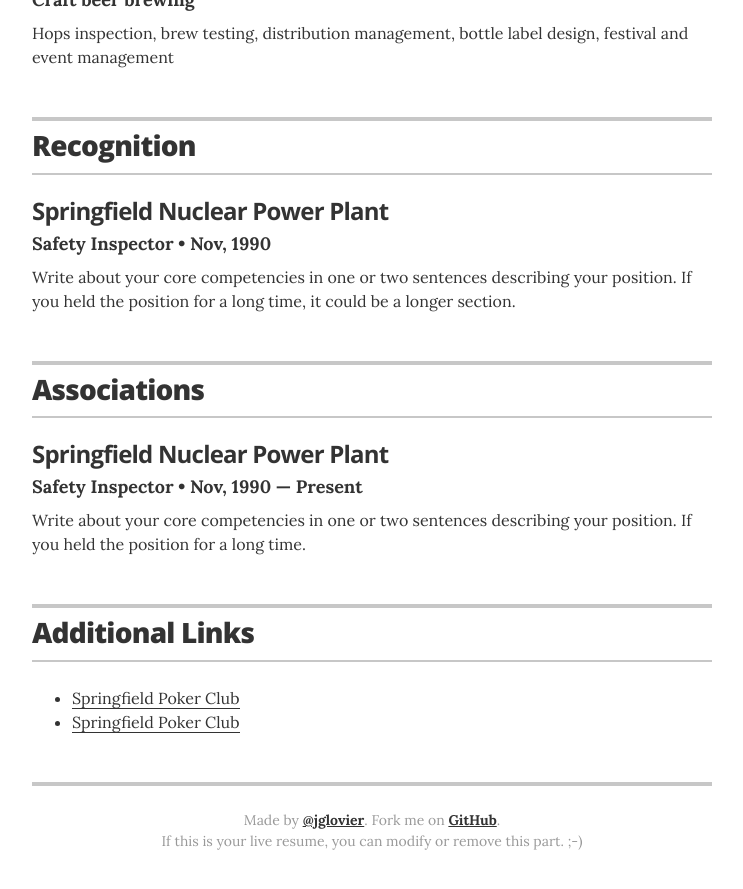
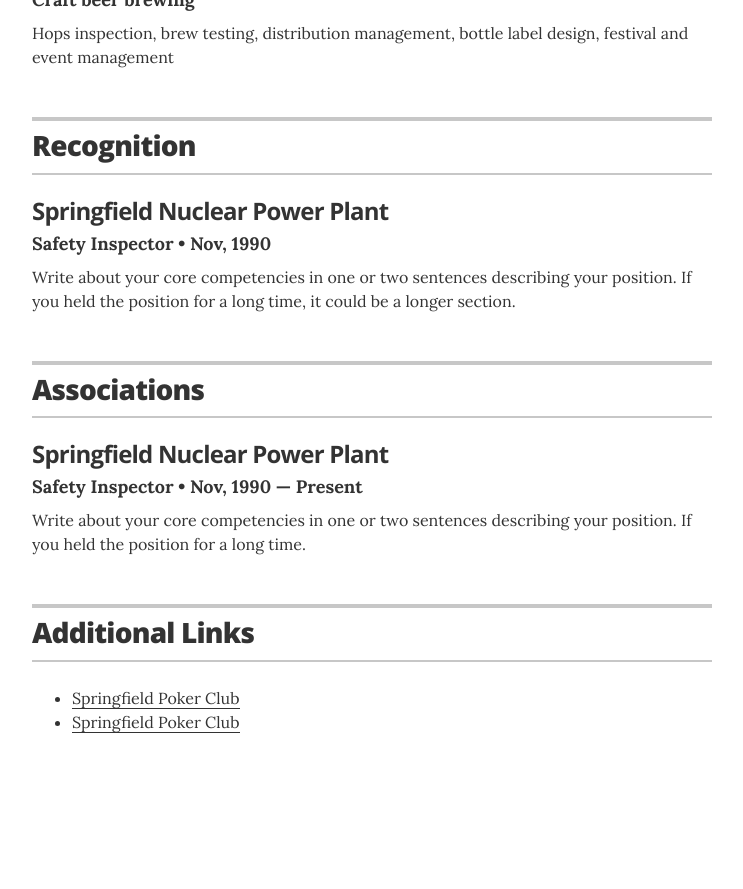
Before and after one commit to KeenWarrior/resume-generator, a Jekyll site: the page built from index.html, in a window 1280 px wide and 900 px high, scrolled down 1768 px. Shown: the top 889 px of the window, without its empty margins (268-1011 px from the left). Built offline with Jekyll 4.4.1, drawn with Linux system fonts in a browser that asks for light colours; after the commit the page ends 2550 px from its top, so only the background shows below that.

Commit message:
Remove redundant footer

```diff
--- a/_layouts/resume.html
+++ b/_layouts/resume.html
@@ -192,15 +192,8 @@
         {% include print-social-links.html %}
         </div>
 
-      </section>
-      <!-- end Print Social Links -->
-      {% endif %}
-
-      <footer class="page-footer">
-        <p class="footer-line">Made by <a href="http://twitter.com/jglovier">@jglovier</a>. Fork me on <a href="https://github.com/jglovier/resume-template">GitHub</a>.</p>
-        <p class="footer-line">If this is your live resume, you can modify or remove this part. ;-)</p>
-      </footer>
-
+    </section>
+    {% endif %}
     </div>
 
   </body>
```
